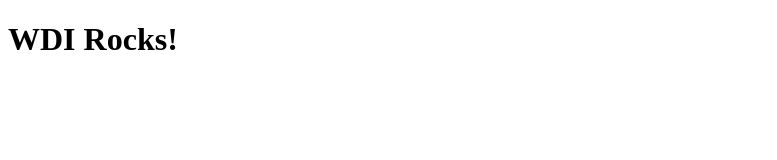
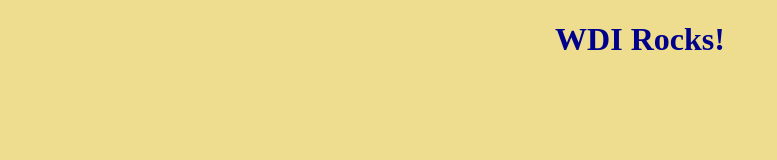
Before and after one commit to Dujota/css-selctors-class-example, a plain HTML site: page index.html in a window 1280 px wide. Shown: the whole page, without its empty margins (0-777 px from the left). Drawn offline with Linux system fonts and the light colour scheme.

Commit message:
add inline style to body, add style tag for h1

```diff
--- a/index.html
+++ b/index.html
@@ -6,9 +6,14 @@
   <meta http-equiv="X-UA-Compatible" content="IE=edge">
   <meta name="viewport" content="width=device-width, initial-scale=1.0">
   <title>CSS Code Along</title>
+  <style>
+    h1 {
+      text-align: center;
+    }
+  </style>
 </head>
 
-<body>
+<body style="background-color: #eedd8e; color: darkblue">
   <h1>WDI Rocks!</h1>
 </body>
 
```
